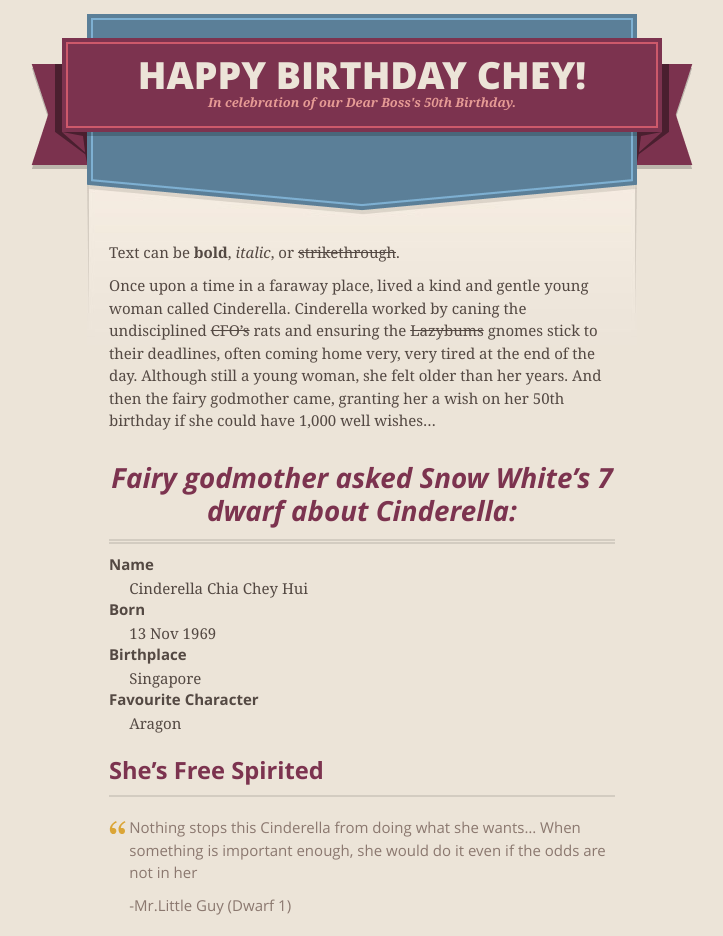
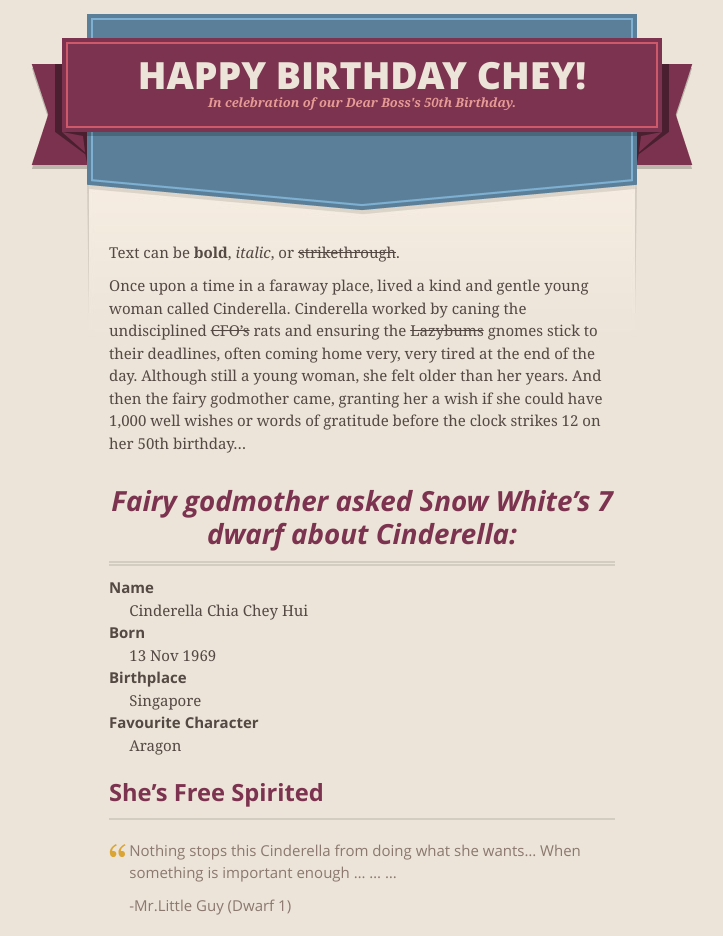
Before and after one commit to projectcinderella/projectcinderella.github.io, a Jekyll site: the page built from index.md, in a window 1280 px wide and 1400 px high. Shown: the top 936 px of the window, without its empty margins (278-1001 px from the left). Built offline with Jekyll 4.4.1, drawn with Linux system fonts in a browser that asks for light colours; comment, search, counter and statistics services are not loaded; some of the changed text lies outside the part shown; grey boxes are pictures that could not be loaded.

Commit message:
Update index.md

```diff
--- a/index.md
+++ b/index.md
@@ -4,7 +4,7 @@ layout: default
 
 Text can be **bold**, _italic_, or ~~strikethrough~~.
 
-Once upon a time in a faraway place, lived a kind and gentle young woman called Cinderella. Cinderella worked by caning the undisciplined ~~CFO’s~~ rats and ensuring the ~~Lazybums~~ gnomes stick to their deadlines, often coming home very, very tired at the end of the day. Although still a young woman, she felt older than her years. And then the fairy godmother came, granting her a wish on her 50th birthday if she could have 1,000 well wishes...
+Once upon a time in a faraway place, lived a kind and gentle young woman called Cinderella. Cinderella worked by caning the undisciplined ~~CFO’s~~ rats and ensuring the ~~Lazybums~~ gnomes stick to their deadlines, often coming home very, very tired at the end of the day. Although still a young woman, she felt older than her years. And then the fairy godmother came, granting her a wish if she could have 1,000 well wishes or words of gratitude before the clock strikes 12 on her 50th birthday...
 
 
 ## Fairy godmother asked Snow White’s 7 dwarf about Cinderella:
@@ -22,7 +22,7 @@ Once upon a time in a faraway place, lived a kind and gentle young woman called
 
 #### She’s Free Spirited
 > Nothing stops this Cinderella from doing what she wants...
-> When something is important enough, she would do it even if the odds are not in her
+> When something is important enough ... ... ...
 >
 > -Mr.Little Guy (Dwarf 1)
 
@@ -41,20 +41,20 @@ Once upon a time in a faraway place, lived a kind and gentle young woman called
 
 And so to Cinderella, here's our wishes for you:
 
-## Departmental Wishes
+## Departmental Wishes/Words of Gratitude
 
 #### COE-BPR
-Departmental Wishes Here
+Departmental Wishes/gratitude Here
 
 #### SSC
-Departmental Wishes Here
+Departmental Wishes/gratitude Here
 
 #### NE Finance
-Departmental Wishes Here
+Departmental Wishes/gratitude Here
 
 * * *
 
-## Individual Birthday Wishes
+## Individual Birthday Wishes/gratitude
 
 <div class="comments">
 	<div id="disqus_thread"></div>
```
